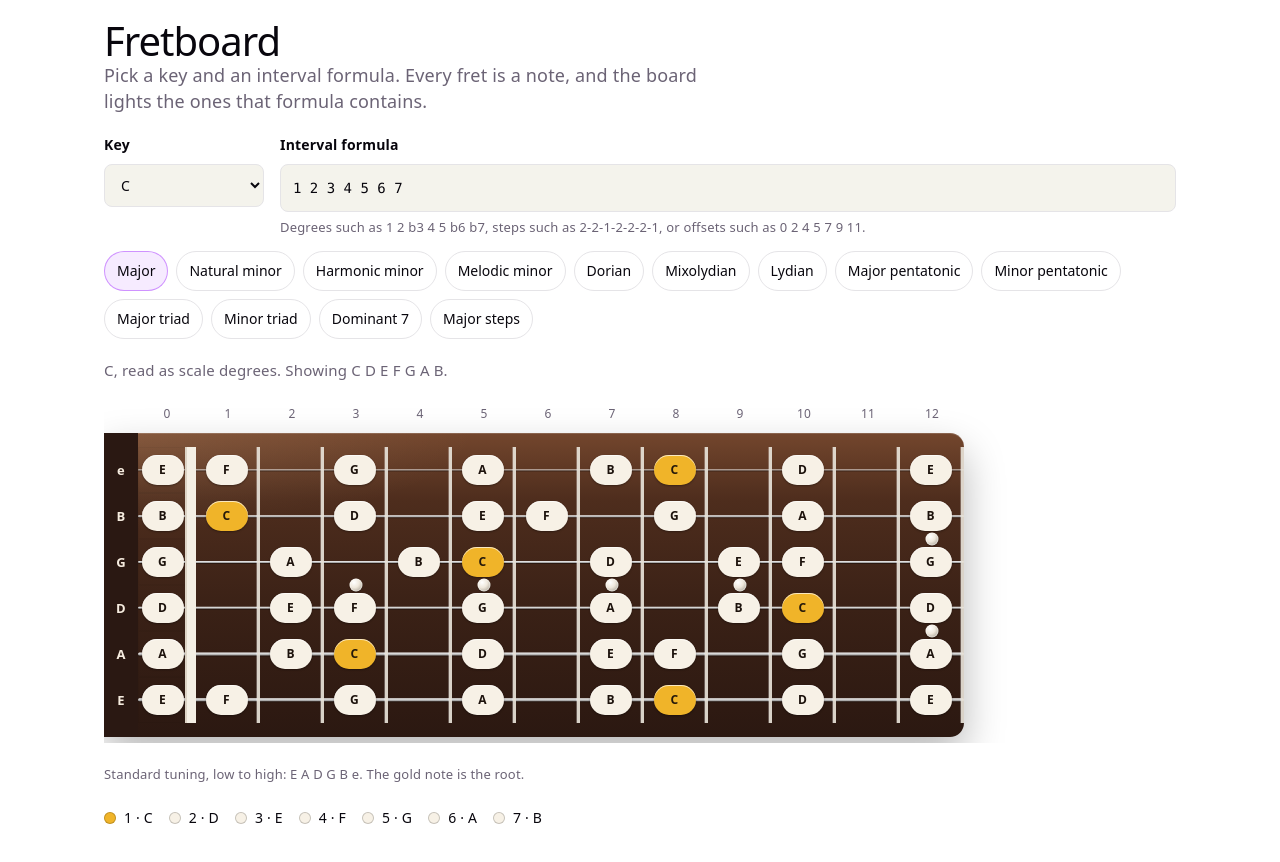
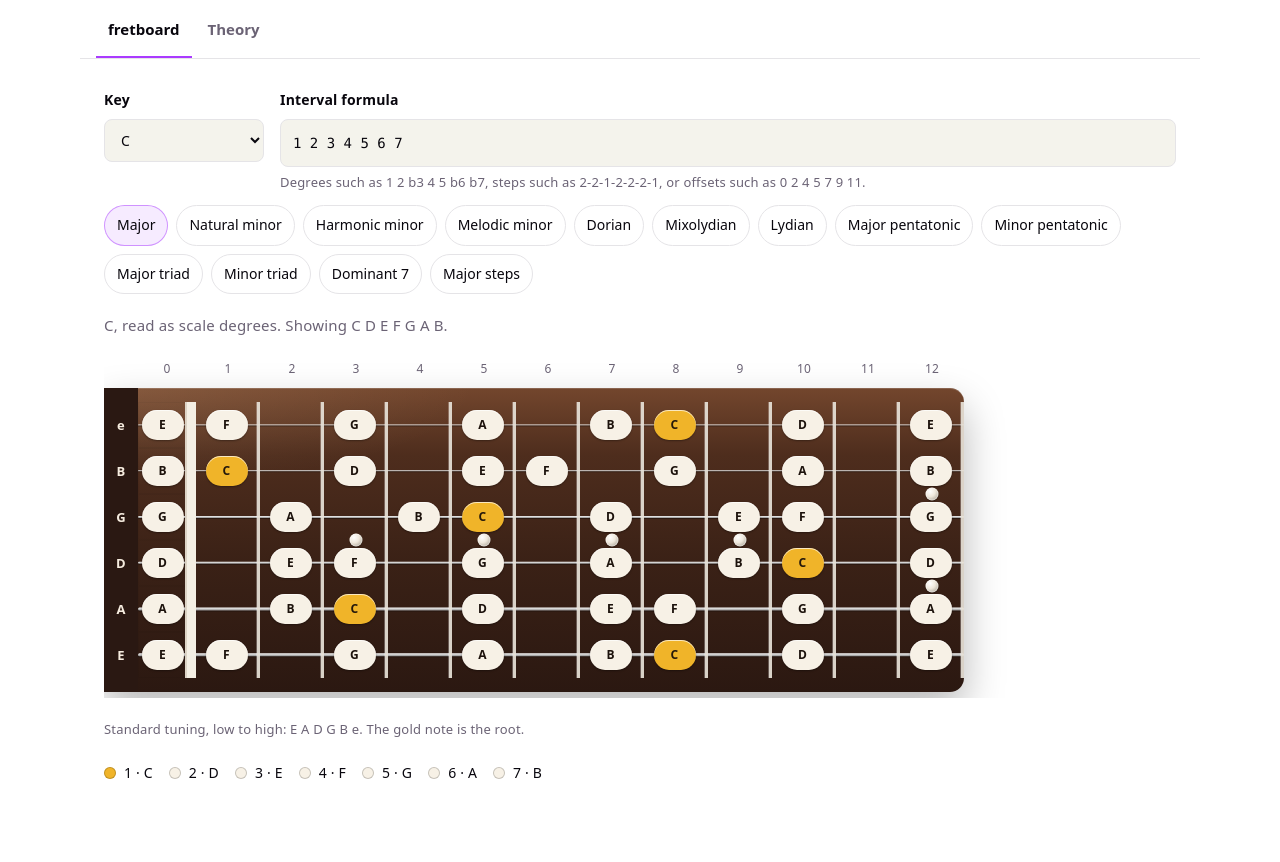
Before and after one commit to dyst995/oink, a React (Vite) app in the folder web/: page / in a window 1280 px wide. Shown: the top 862 px of the page. After the commit the page ends 834 px from the top, so only its background shows below. Built offline with nearby package versions, Linux system fonts and the light colour scheme.

Commit message:
Implement tabbed navigation with Fretboard and Theory modules; add SiteHeader component and associated styles

```diff
--- a/web/src/App.tsx
+++ b/web/src/App.tsx
@@ -1,7 +1,24 @@
+import { useState } from 'react'
+import { SiteHeader, type SiteTab } from './layout/SiteHeader.tsx'
 import { FretboardModule } from './modules/fretboard-module/index.ts'
+import { TheoryModule } from './modules/theory-module/index.ts'
+import './layout/site-header.css'
 
 function App() {
-  return <FretboardModule />
+  const [tab, setTab] = useState<SiteTab>('fretboard')
+
+  return (
+    <>
+      <SiteHeader tab={tab} onChange={setTab} />
+      {tab === 'fretboard' ? (
+        <div id="panel-fretboard" role="tabpanel" aria-labelledby="tab-fretboard">
+          <FretboardModule />
+        </div>
+      ) : (
+        <TheoryModule />
+      )}
+    </>
+  )
 }
 
 export default App
--- /dev/null
+++ b/web/src/layout/SiteHeader.tsx
@@ -0,0 +1,50 @@
+import type { KeyboardEvent } from 'react'
+
+export type SiteTab = 'fretboard' | 'theory'
+
+const TABS: { id: SiteTab; label: string }[] = [
+  { id: 'fretboard', label: 'fretboard' },
+  { id: 'theory', label: 'Theory' },
+]
+
+type SiteHeaderProps = {
+  tab: SiteTab
+  onChange: (tab: SiteTab) => void
+}
+
+export function SiteHeader({ tab, onChange }: SiteHeaderProps) {
+  function onKeyDown(event: KeyboardEvent<HTMLDivElement>) {
+    if (event.key !== 'ArrowRight' && event.key !== 'ArrowLeft') return
+    event.preventDefault()
+    const index = TABS.findIndex((item) => item.id === tab)
+    const direction = event.key === 'ArrowRight' ? 1 : -1
+    const next = TABS[(index + direction + TABS.length) % TABS.length]
+    onChange(next.id)
+    document.getElementById(`tab-${next.id}`)?.focus()
+  }
+
+  return (
+    <header className="site-header">
+      <div className="site-nav" role="tablist" aria-label="Primary" onKeyDown={onKeyDown}>
+        {TABS.map((item) => {
+          const selected = item.id === tab
+          return (
+            <button
+              key={item.id}
+              id={`tab-${item.id}`}
+              type="button"
+              role="tab"
+              className={selected ? 'site-tab is-active' : 'site-tab'}
+              aria-selected={selected}
+              aria-controls={`panel-${item.id}`}
+              tabIndex={selected ? 0 : -1}
+              onClick={() => onChange(item.id)}
+            >
+              {item.label}
+            </button>
+          )
+        })}
+      </div>
+    </header>
+  )
+}
--- /dev/null
+++ b/web/src/layout/site-header.css
@@ -0,0 +1,41 @@
+.site-header {
+  position: sticky;
+  top: 0;
+  z-index: 10;
+  box-sizing: border-box;
+  display: flex;
+  align-items: stretch;
+  width: 100%;
+  padding: 0 16px;
+  border-bottom: 1px solid var(--border);
+  background: var(--bg);
+}
+
+.site-nav {
+  display: flex;
+  align-items: stretch;
+  gap: 4px;
+}
+
+.site-tab {
+  margin: 0;
+  padding: 16px 12px 14px;
+  border: 0;
+  border-bottom: 2px solid transparent;
+  background: transparent;
+  color: var(--text);
+  font: inherit;
+  font-size: 15px;
+  font-weight: 600;
+  cursor: pointer;
+}
+
+.site-tab.is-active {
+  color: var(--text-h);
+  border-bottom-color: var(--accent);
+}
+
+.site-tab:focus-visible {
+  outline: 2px solid var(--accent);
+  outline-offset: -2px;
+}
--- a/web/src/modules/fretboard-module/FretboardModule.tsx
+++ b/web/src/modules/fretboard-module/FretboardModule.tsx
@@ -32,14 +32,6 @@ export function FretboardModule() {
 
   return (
     <section className="fretboard-module">
-      <header className="intro">
-        <h1>Fretboard</h1>
-        <p>
-          Pick a key and an interval formula. Every fret is a note, and the board lights the ones
-          that formula contains.
-        </p>
-      </header>
-
       <div className="panel">
         <div className="controls">
           <label className="field">
--- a/web/src/modules/fretboard-module/fretboard.css
+++ b/web/src/modules/fretboard-module/fretboard.css
@@ -16,21 +16,10 @@
   text-align: left;
 }
 
-.fretboard-module h1 {
-  margin: 0 0 8px;
-  font-size: 40px;
-  letter-spacing: -1px;
-}
-
-.intro p,
 .tuning,
 .hint,
 .status {
   color: var(--text);
-}
-
-.intro p {
-  max-width: 62ch;
 }
 
 .panel {
--- /dev/null
+++ b/web/src/modules/theory-module/TheoryModule.tsx
@@ -0,0 +1,12 @@
+import './theory.css'
+
+export function TheoryModule() {
+  return (
+    <section className="theory-module" id="panel-theory" role="tabpanel" aria-labelledby="tab-theory">
+      <header className="theory-intro">
+        <h1>Theory</h1>
+        <p>Keys, intervals, and formulas live in this section.</p>
+      </header>
+    </section>
+  )
+}
--- /dev/null
+++ b/web/src/modules/theory-module/index.ts
@@ -0,0 +1 @@
+export { TheoryModule } from './TheoryModule.tsx'
--- /dev/null
+++ b/web/src/modules/theory-module/theory.css
@@ -0,0 +1,28 @@
+.theory-module {
+  box-sizing: border-box;
+  width: 100%;
+  min-width: 0;
+  padding: 28px 24px 48px;
+}
+
+.theory-module h1 {
+  margin: 0 0 8px;
+  font-size: 40px;
+  letter-spacing: -1px;
+}
+
+.theory-intro p {
+  max-width: 62ch;
+  margin: 0;
+  color: var(--text);
+}
+
+@media (max-width: 720px) {
+  .theory-module {
+    padding: 20px 16px 36px;
+  }
+
+  .theory-module h1 {
+    font-size: 32px;
+  }
+}
```
